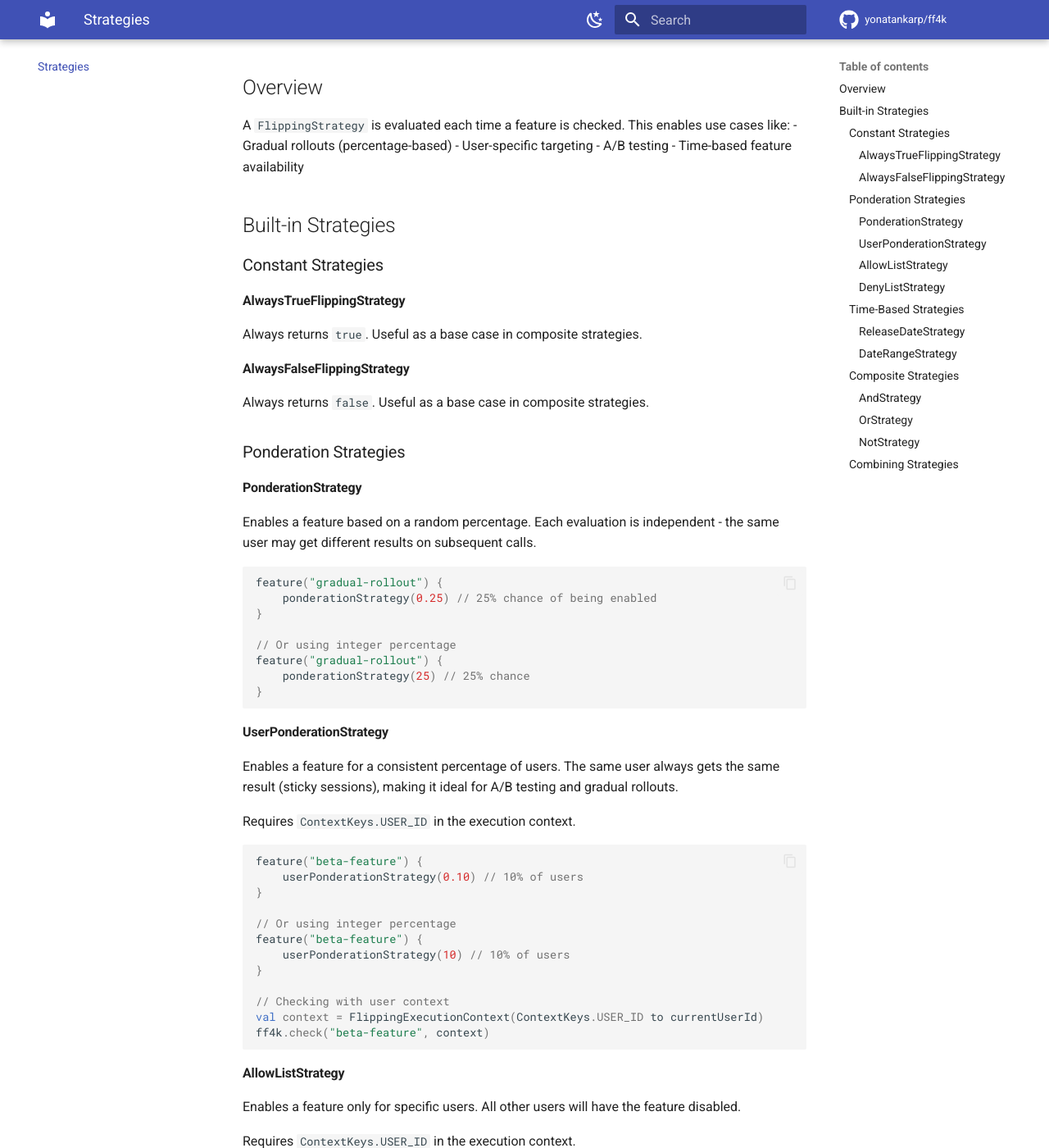
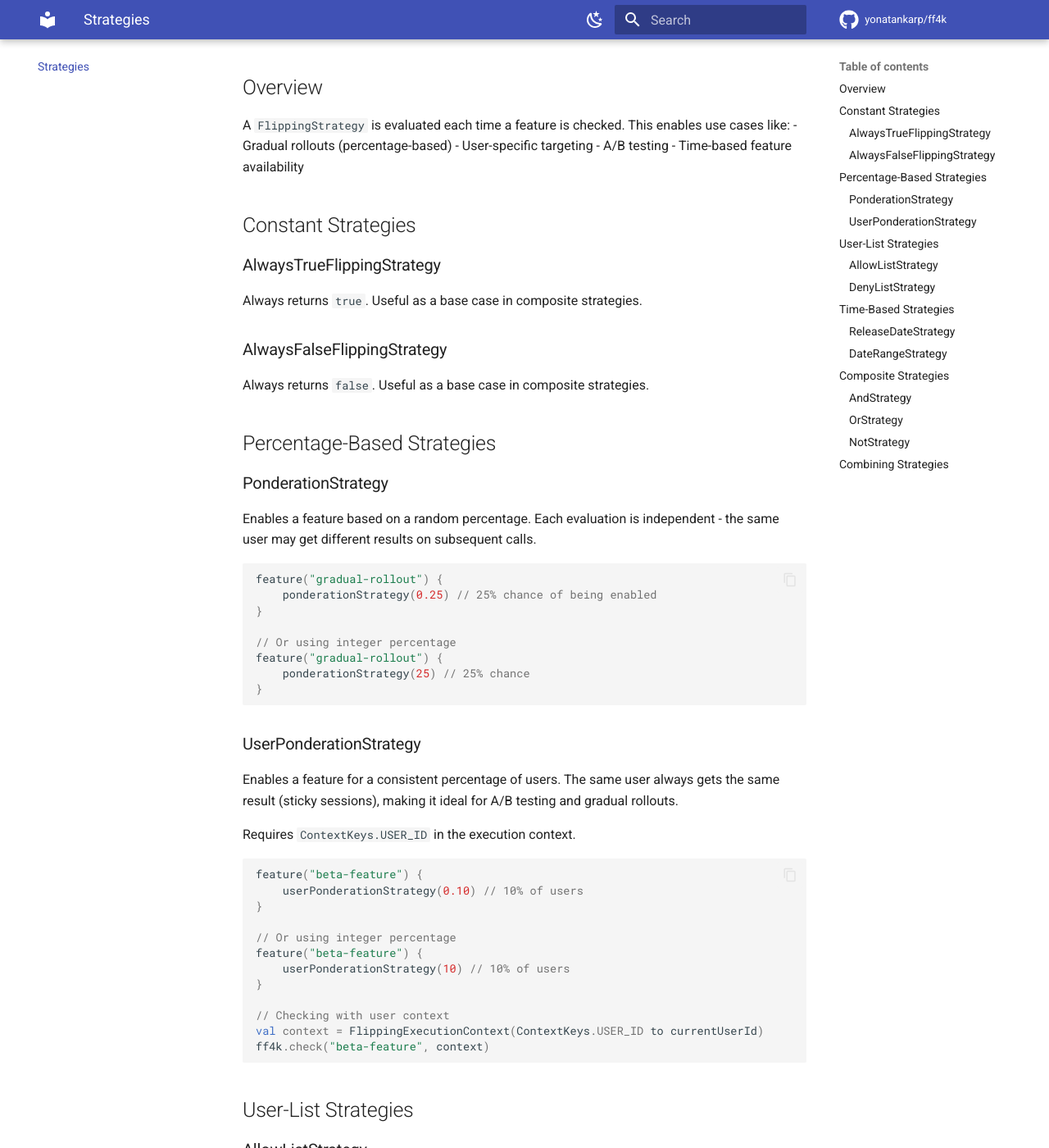
Before and after one commit to yonatankarp/ff4k, an MkDocs documentation site: the page built from docs/strategies.md, in a window 1280 px wide and 1400 px high, scrolled down 230 px. Shown: the whole window at 82% size. Built offline with MkDocs 1.6.1 and Material for MkDocs 9.7.7, drawn with Linux system fonts in a browser that asks for light colours; comment, search, counter and statistics services are not loaded; the version menu is left out.

Commit message:
docs: restructure strategies docs with granular categories

````diff
--- a/docs/strategies.md
+++ b/docs/strategies.md
@@ -11,21 +11,19 @@ A `FlippingStrategy` is evaluated each time a feature is checked. This enables u
 - A/B testing
 - Time-based feature availability
 
-## Built-in Strategies
+## Constant Strategies
 
-### Constant Strategies
-
-#### AlwaysTrueFlippingStrategy
+### AlwaysTrueFlippingStrategy
 
 Always returns `true`. Useful as a base case in composite strategies.
 
-#### AlwaysFalseFlippingStrategy
+### AlwaysFalseFlippingStrategy
 
 Always returns `false`. Useful as a base case in composite strategies.
 
-### Ponderation Strategies
+## Percentage-Based Strategies
 
-#### PonderationStrategy
+### PonderationStrategy
 
 Enables a feature based on a random percentage. Each evaluation is independent - the same user
 may get different results on subsequent calls.
@@ -41,7 +39,7 @@ feature("gradual-rollout") {
 }
 ```
 
-#### UserPonderationStrategy
+### UserPonderationStrategy
 
 Enables a feature for a consistent percentage of users. The same user always gets the same
 result (sticky sessions), making it ideal for A/B testing and gradual rollouts.
@@ -63,7 +61,9 @@ val context = FlippingExecutionContext(ContextKeys.USER_ID to currentUserId)
 ff4k.check("beta-feature", context)
 ```
 
-#### AllowListStrategy
+## User-List Strategies
+
+### AllowListStrategy
 
 Enables a feature only for specific users. All other users will have the feature disabled.
 
@@ -79,7 +79,7 @@ feature("vip-feature") {
 }
 ```
 
-#### DenyListStrategy
+### DenyListStrategy
 
 Disables a feature for specific users. All other users will have the feature enabled.
 
@@ -94,9 +94,9 @@ feature("new-ui") {
 }
 ```
 
-### Time-Based Strategies
+## Time-Based Strategies
 
-#### ReleaseDateStrategy
+### ReleaseDateStrategy
 
 Enables a feature after a specified release date. The feature is disabled before the release
 date and enabled once the current time reaches or passes it.
@@ -123,7 +123,7 @@ feature("new-feature") {
 }
 ```
 
-#### DateRangeStrategy
+### DateRangeStrategy
 
 Enables a feature only within a specified time range. The feature is enabled when the current
 time is at or after the start date and before the end date (i.e., `[startDate, endDate)`).
@@ -157,11 +157,11 @@ feature("summer-promo") {
 }
 ```
 
-### Composite Strategies
+## Composite Strategies
 
 Combine multiple strategies using logical operators.
 
-#### AndStrategy
+### AndStrategy
 
 All strategies must evaluate to `true`.
 
@@ -169,7 +169,7 @@ All strategies must evaluate to `true`.
 val strategy = strategyA and strategyB // Both must be true
 ```
 
-#### OrStrategy
+### OrStrategy
 
 At least one strategy must evaluate to `true`.
 
@@ -177,7 +177,7 @@ At least one strategy must evaluate to `true`.
 val strategy = strategyA or strategyB // Either can be true
 ```
 
-#### NotStrategy
+### NotStrategy
 
 Inverts the result of a strategy.
 
@@ -185,7 +185,7 @@ Inverts the result of a strategy.
 val strategy = !strategyA // Inverts the result
 ```
 
-### Combining Strategies
+## Combining Strategies
 
 You can chain multiple operators to create complex conditions:
 
````
